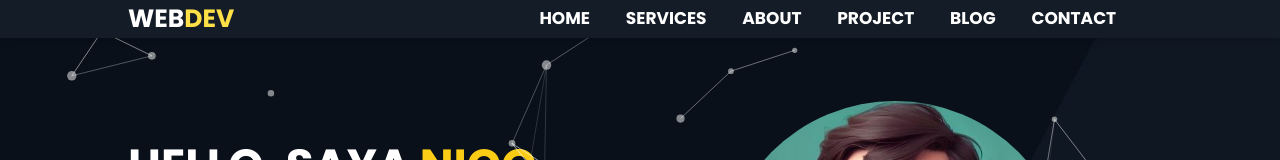
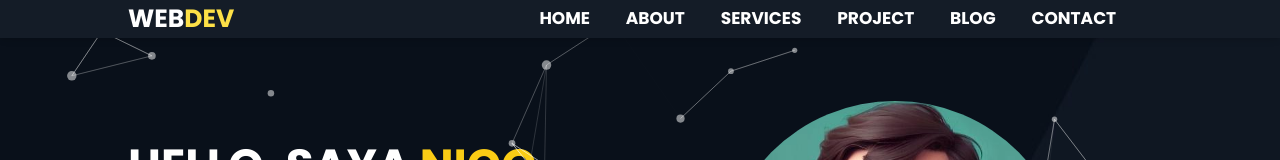
Before and after one commit to Nicocahya/portfolio, a Next.js app: page / in a window 1280 px wide. Shown: the top 160 px of the page. Built offline with nearby package versions, Linux system fonts and the light colour scheme.

Commit message:
scroll smooth

```diff
--- a/Components/MobileNav.tsx
+++ b/Components/MobileNav.tsx
@@ -1,5 +1,6 @@
 import { XMarkIcon } from '@heroicons/react/16/solid'
 import React from 'react'
+import Link from 'next/link';
 
 interface Props {
     nav: boolean;
@@ -13,12 +14,24 @@ const MobileNav = ({nav, closeNav}:Props) => {
   return (
     <div className={`fixed ${navAnimation} transform transition-all duration-300 top-0 left-0 right-0 bottom-0 z-[1000000] bg-[#09101a]`}>
         <div className="w-[100vw] h-[100vh] flex flex-col items-center justify-center">
-            <div className='nav-link-mobile'>HOME</div>
-            <div className='nav-link-mobile'>SERVICES</div>
-            <div className='nav-link-mobile'>ABOUT</div>
-            <div className='nav-link-mobile'>PROJECT</div>
-            <div className='nav-link-mobile'>BLOG</div>
-            <div className='nav-link-mobile'>CONTACT</div>
+        <Link href="#home" scroll={false} className="nav-link-mobile">
+          HOME
+        </Link>
+        <Link href="#about" scroll={false} className="nav-link-mobile">
+          ABOUT
+        </Link>
+        <Link href="#service" scroll={false} className="nav-link-mobile">
+          SERVICES
+        </Link>
+        <Link href="#project" scroll={false} className="nav-link-mobile">
+          PROJECT
+        </Link>
+        <Link href="#blog" scroll={false} className="nav-link-mobile">
+          BLOG
+        </Link>
+        <Link href="#contact" scroll={false} className="nav-link-mobile">
+          CONTACT
+        </Link>
         </div>
         <div
          onClick={closeNav}
--- a/Components/Nav.tsx
+++ b/Components/Nav.tsx
@@ -1,5 +1,6 @@
 import { Bars3Icon } from '@heroicons/react/16/solid'
 import React from 'react'
+import Link from 'next/link';
 
 interface Props {
   openNav: () => void;
@@ -14,12 +15,24 @@ const Nav = ({openNav}:Props) => {
                     DEV
                 </span>
             </h1>
-            <div className="nav-link">HOME</div>
-            <div className="nav-link">SERVICES</div>
-            <div className="nav-link">ABOUT</div>
-            <div className="nav-link">PROJECT</div>
-            <div className="nav-link">BLOG</div>
-            <div className="nav-link">CONTACT</div>
+        <Link href="#home" scroll={false} className="nav-link">
+          HOME
+        </Link>
+        <Link href="#about" scroll={false} className="nav-link">
+          ABOUT
+        </Link>
+        <Link href="#service" scroll={false} className="nav-link">
+          SERVICES
+        </Link>
+        <Link href="#project" scroll={false} className="nav-link">
+          PROJECT
+        </Link>
+        <Link href="#blog" scroll={false} className="nav-link">
+          BLOG
+        </Link>
+        <Link href="#contact" scroll={false} className="nav-link">
+          CONTACT
+        </Link>
             <div onClick={openNav}>
               <Bars3Icon className="w-[2rem] md:hidden h-[2rem] cursor-pointer text-yellow-300"/>
             </div>
--- a/pages/_document.tsx
+++ b/pages/_document.tsx
@@ -2,7 +2,7 @@ import { Html, Head, Main, NextScript } from "next/document";
 
 export default function Document() {
   return (
-    <Html lang="en">
+    <Html className="scroll-smooth" style={{ scrollBehavior: "smooth" }} lang="en">
       <Head />
       <body className="font-primary">
         <Main />
--- a/pages/index.tsx
+++ b/pages/index.tsx
@@ -55,23 +55,37 @@ AOS.init({
         <MobileNav nav={nav} closeNav={closeNav}/>
         <Nav openNav={openNav} />
         {/* hero section */}
-        <Hero />
+        <div id="home">
+          <Hero />
+        </div>
+
         <div className='relative z-[30]'>
           {/* About */}
-          <About />
+          <div id="about">
+            <About />
+          </div>
           <div>
             {/* services */}
+            <div id="service">
             <Services />
+          </div>
             {/* Skils */}
+            <div id='skils'>
             <Skils />
+            </div>
             {/* Projects */}
+            <div id="project">
             <Projects />
+          </div>
             {/* Testimonial */}
             <Testimonial />
             {/* Blog */}
+            <div id="blog">
             <Blog />
-            {/* footer */}
+          </div>
+          <div id="contact">
             <Footer />
+          </div>
           </div>
         </div>
       </div>
```
